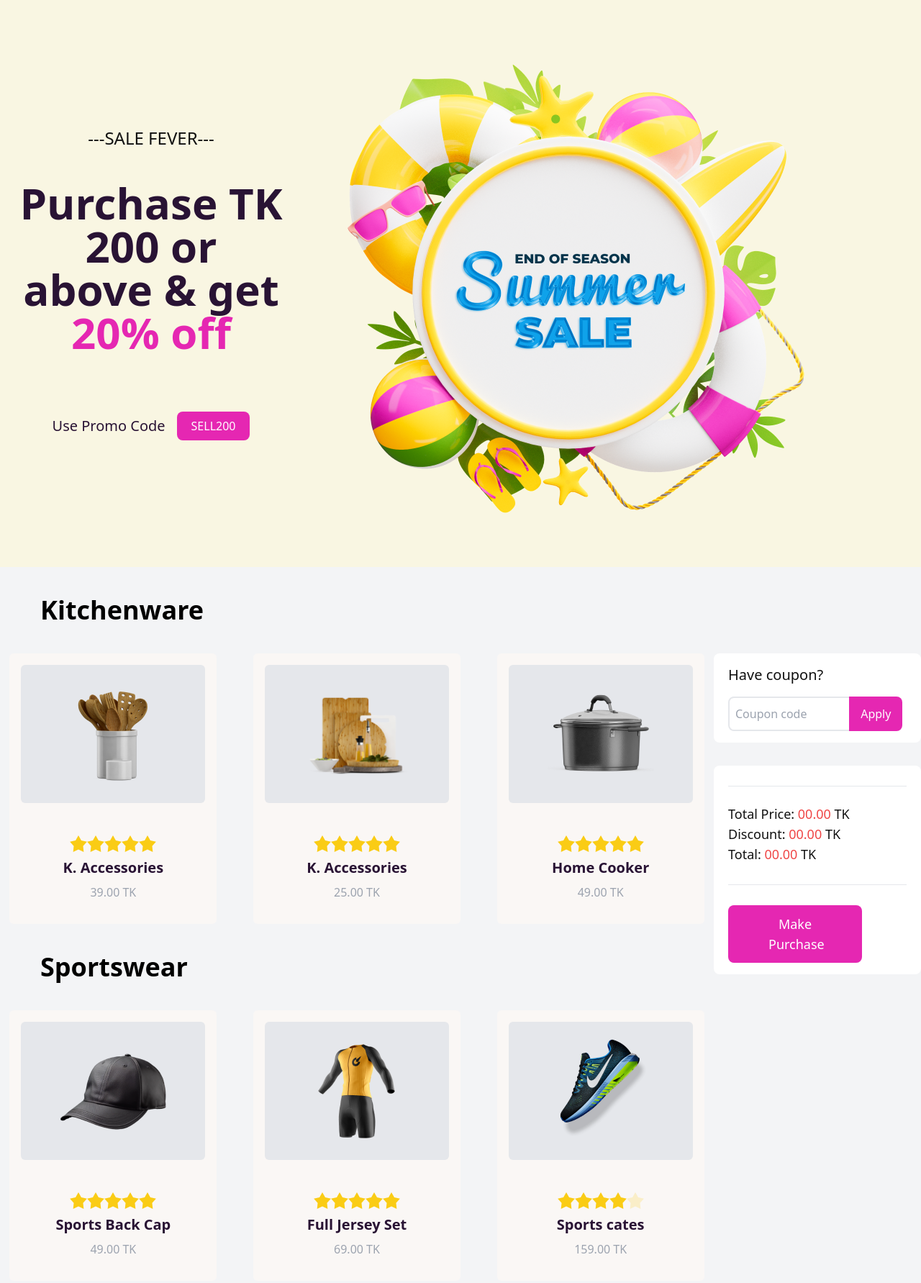
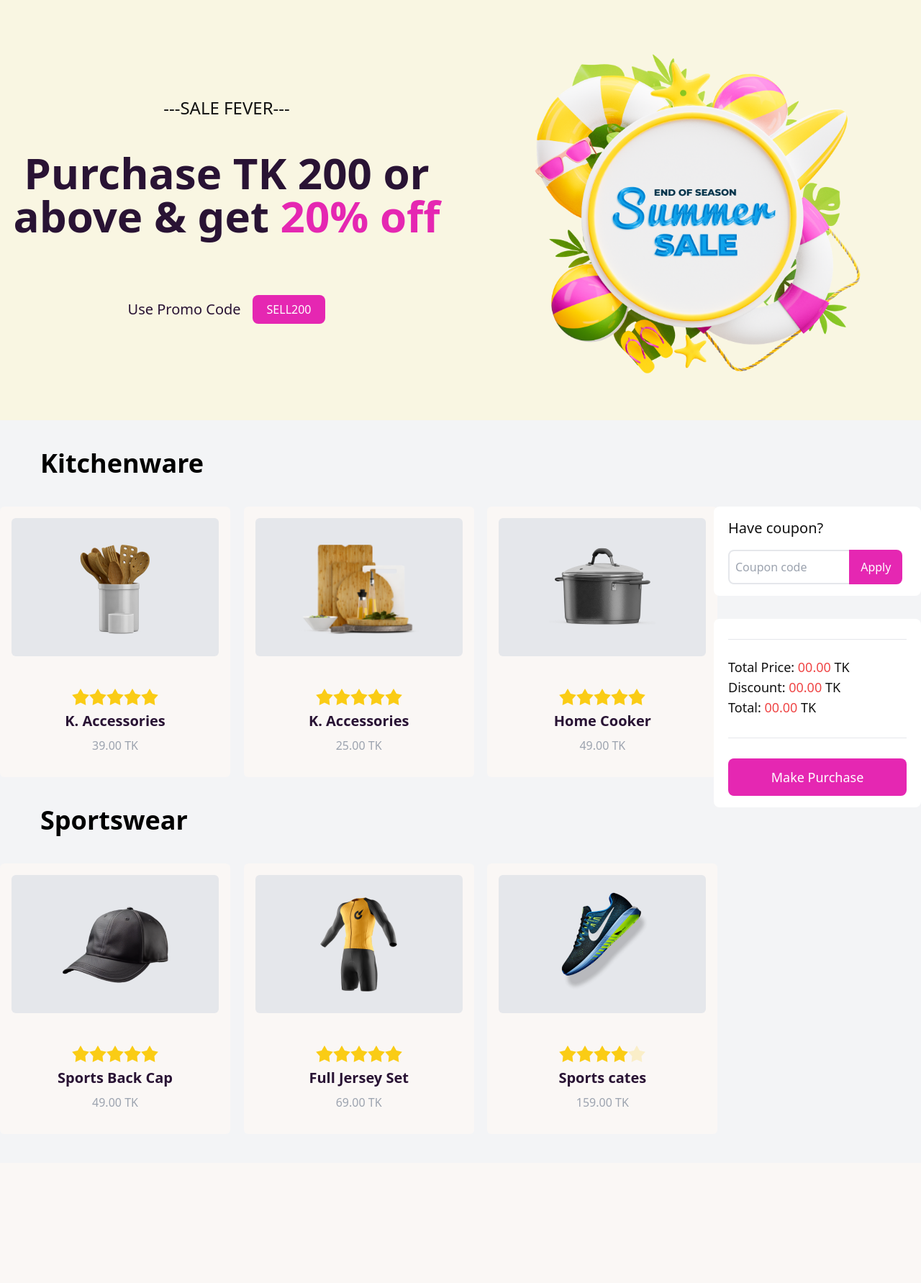
Before and after one commit to MdAbdullahIbnNoor/summer-sale, a plain HTML site: page index.html in a window 1280 px wide. Shown: the top 1783 px of the page at 72% size. After the commit the page ends 1656 px from the top, so only its background shows below. Drawn offline with nearby package versions, Linux system fonts and the light colour scheme.

Commit message:
few changes in responsiveness

```diff
--- a/index.html
+++ b/index.html
@@ -19,8 +19,8 @@
         <header class="bg-[#F9F6E2] font-work">
             <!-- banner section -->
             <section
-                class="container mx-auto flex flex-col-reverse lg:flex-row justify-around items-center gap-5 py-10 mb-10">
-                <div class="lg:w-1/2 w-full">
+                class="container mx-auto flex flex-col-reverse md:flex-row md:justify-between justify-around items-center gap-5 py-10 mb-10">
+                <div class="md:w-1/2 w-full">
                     <h2
                         class="text-center text-[#111] text-xl lg:text-2xl font-medium mb-8 lg:mb-11">---SALE
                         FEVER---</h2>
@@ -36,8 +36,10 @@
                         </button>
                     </div>
                 </div>
-                <div class="w-3/4 lg:w-full">
-                    <img src="./images/Summer 1.png" alt>
+
+                <!-- Banner Image -->
+                <div class="w-3/4 md:w-2/4 lg:w-1/2 flex justify-center">
+                    <img class="w-4/5" src="./images/Summer 1.png" alt>
                 </div>
 
             </section>
@@ -53,10 +55,10 @@
                         <h1 class="text-4xl font-bold text-black lg:mb-10 mb-8 lg:text-left text-center lg:ml-14">Kitchenware</h1>
                         <!-- kitchen cards -->
                         <div
-                            class="grid grid-cols-1 md:grid-cols-2 lg:grid-cols-3 gap-6">
+                            class="grid grid-cols-1 md:grid-cols-3 lg:grid-cols-3 gap-6">
                             <div
                                 id="kitchen-one"
-                                class="lg:w-72 w-80 mx-auto bg-base-100 hover:shadow-xl hover:bg-green-100 pt-1 rounded-md">
+                                class="lg:w-80 md:w-56 w-80 mx-auto bg-base-100 hover:shadow-xl hover:bg-green-100 pt-1 rounded-md">
                                 <figure
                                     class="bg-gray-200 mx-4 my-3 flex justify-center items-center rounded-md h-48">
                                     <img src="./images/prod1.png"
@@ -86,7 +88,7 @@
                             </div>
                             <div
                                 id="kitchen-two"
-                                class="lg:w-72 w-80 mx-auto bg-base-100 hover:shadow-xl hover:bg-green-100 pt-1 rounded-md">
+                                class="lg:w-80 md:w-56 w-80 mx-auto bg-base-100 hover:shadow-xl hover:bg-green-100 pt-1 rounded-md">
                                 <figure
                                     class="bg-gray-200 mx-4 my-3 flex justify-center items-center rounded-md h-48">
                                     <img src="./images/prod2.png"
@@ -115,7 +117,7 @@
                             </div>
                             <div
                                 id="kitchen-three"
-                                class="lg:w-72 w-80 mx-auto bg-base-100 hover:shadow-xl hover:bg-green-100 pt-1 rounded-md">
+                                class="lg:w-80 md:w-56 w-80 mx-auto bg-base-100 hover:shadow-xl hover:bg-green-100 pt-1 rounded-md">
                                 <figure
                                     class="bg-gray-200 mx-4 my-3 flex justify-center items-center rounded-md h-48">
                                     <img src="./images/prod3.png"
@@ -147,10 +149,10 @@
                         <h1 class="text-4xl font-bold text-black lg:mb-10 mb-8 lg:text-left text-center lg:ml-14">Sportswear</h1>
                         <!-- kitchen cards -->
                         <div
-                            class="grid grid-cols-1 md:grid-cols-2 lg:grid-cols-3 gap-6">
+                            class="grid grid-cols-1 md:grid-cols-3 lg:grid-cols-3 gap-6">
                             <div
                                 id="sport-one"
-                                class="lg:w-72 w-80 mx-auto bg-base-100 hover:shadow-xl hover:bg-green-100 pt-1 rounded-md">
+                                class="lg:w-80 md:w-56 w-80 mx-auto bg-base-100 hover:shadow-xl hover:bg-green-100 pt-1 rounded-md">
                                 <figure
                                     class="bg-gray-200 mx-4 my-3 flex justify-center items-center rounded-md h-48">
                                     <img src="./images/prod4.png"
@@ -179,7 +181,7 @@
                             </div>
                             <div
                                 id="sport-two"
-                                class="lg:w-72 w-80 mx-auto bg-base-100 hover:shadow-xl hover:bg-green-100 pt-1 rounded-md">
+                                class="lg:w-80 md:w-56 w-80 mx-auto bg-base-100 hover:shadow-xl hover:bg-green-100 pt-1 rounded-md">
                                 <figure
                                     class="bg-gray-200 mx-4 my-3 flex justify-center items-center rounded-md h-48">
                                     <img src="./images/prod5.png"
@@ -208,7 +210,7 @@
                             </div>
                             <div
                                 id="sport-three"
-                                class="lg:w-72 w-80 mx-auto bg-base-100 hover:shadow-xl hover:bg-green-100 pt-1 rounded-md">
+                                class="lg:w-80 md:w-56 w-80 mx-auto bg-base-100 hover:shadow-xl hover:bg-green-100 pt-1 rounded-md">
                                 <figure
                                     class="bg-gray-200 mx-4 my-3 flex justify-center items-center rounded-md h-48">
                                     <img src="./images/prod6.png"
@@ -268,15 +270,15 @@
                         </div>
                         <hr class="my-7">
                         <button
-                            id="purchase-button" class="w-3/4 py-3 px-14 bg-[#E527B2] text-white font-medium rounded-lg hover:bg-pink-900 mx-auto"
+                            id="purchase-button" class="w-full py-3 px-8 bg-[#E527B2] text-white font-medium rounded-lg hover:bg-pink-900 mx-auto"
                             onclick="my_modal_2.showModal()" disabled>Make
                             Purchase
                         </button>
                         <dialog id="my_modal_2" class="modal">
                             <form method="dialog"
-                                class="modal-box flex flex-col justify-center items-center p-14">
-                                <img src="./images/congo.png" alt>
-                                <h3 class="font-bold text-5xl">Congratulations</h3>
+                                class="modal-box flex flex-col justify-center items-center p-8 lg:p-14">
+                                <img class="w-2/4" src="./images/congo.png" alt>
+                                <h3 class="font-bold text-2xl md:text-5xl">Congratulations</h3>
                                 <p class="py-4">Your Purchase the product</p>
                                 <button
                                     id="gohome-btn" class="py-3 px-5 text-white font-medium rounded-lg bg-[#E527B2]">Go
--- a/script/index.js
+++ b/script/index.js
@@ -1,6 +1,6 @@
 let totalPrice = 0; //Global variable for total price
 
-//
+
 document.getElementById('kitchen-one').addEventListener('click', function(){
     clickHandle('kitchen-one-price', 'kitchen-one-header');
 })
@@ -25,6 +25,7 @@ document.getElementById('sport-three').addEventListener('click', function(){
     clickHandle('sport-three-price', 'sport-three-header');
 })
 
+// When click to "Go Home" button it deletes all the child element and restore the price section
 document.getElementById('gohome-btn').addEventListener('click', function(){
     const parentElement = document.getElementById("purchase-entry");
 
@@ -70,8 +71,8 @@ function clickHandle(idOne, idTwo){
 }
 
 function getPriceById(id){
-    const price = document.getElementById(id);
-    const priceFloat = parseFloat(price.innerText);
+    const price = document.getElementById(id).innerText;
+    const priceFloat = parseFloat(price);
     const totalNow = parseFloat(document.getElementById("total-price").innerText);
     const finalPrice = (totalNow + priceFloat).toFixed(2);
     if(finalPrice >= 200){
```
